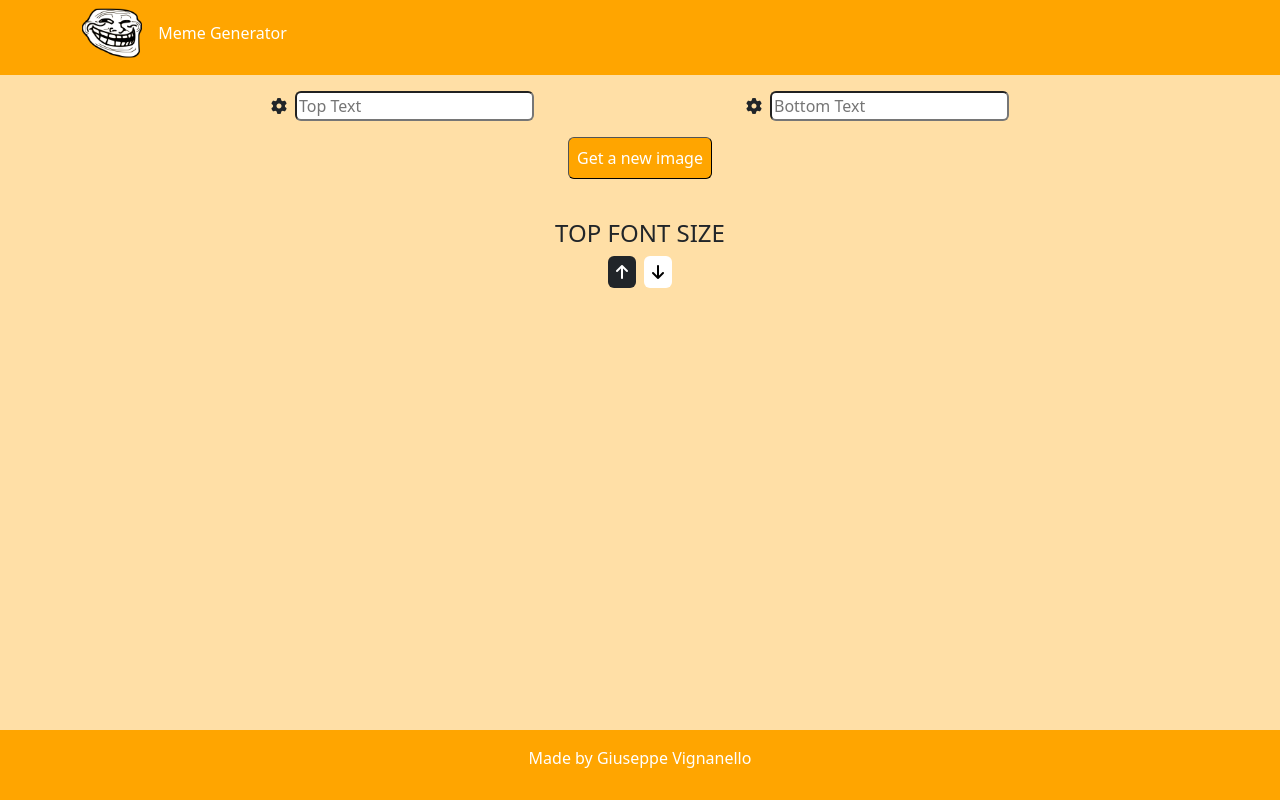
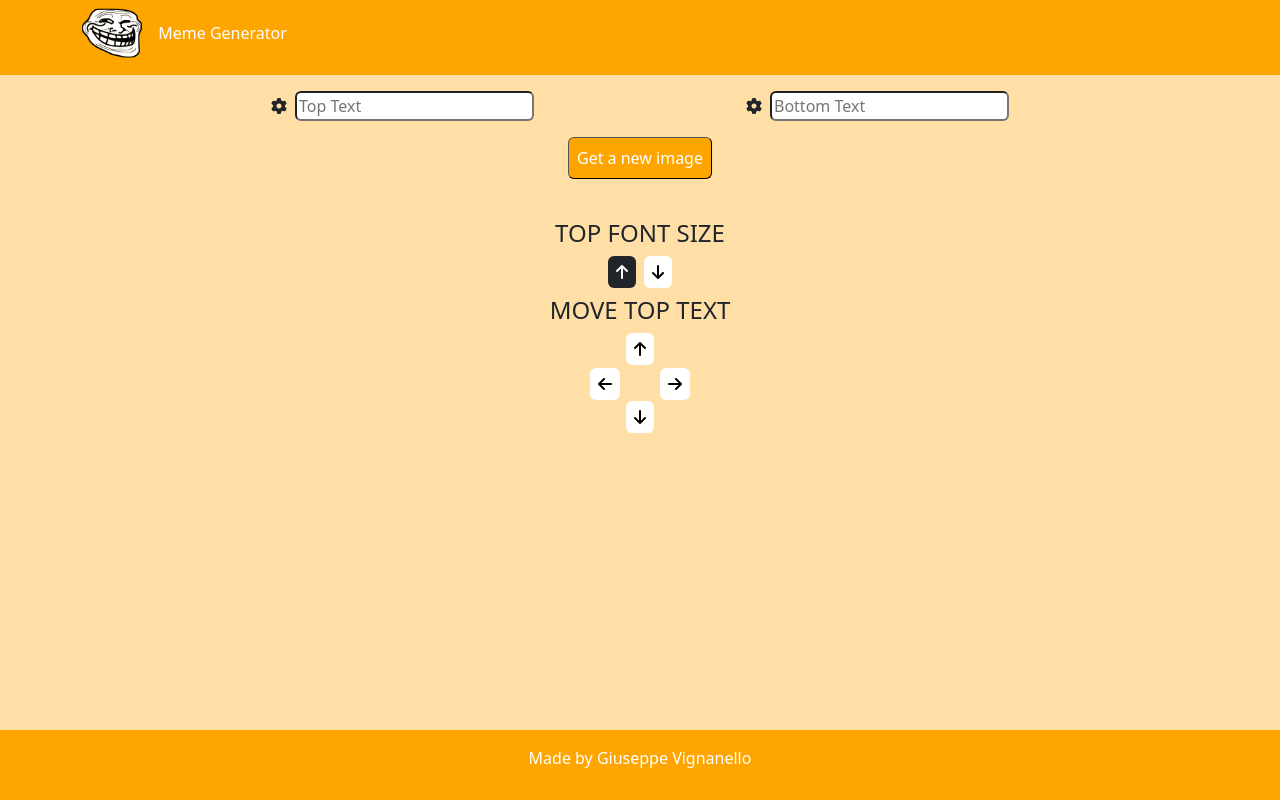
Before and after one commit to giuseppevignanello/meme-generator, a React (Vite) app: page / in a window 1280 px wide. Both pictures are taken after a click on the element 279 px from the left and 106 px from the top of the page. Built offline with nearby package versions, Linux system fonts and the light colour scheme; no server answers.

Commit message:
add move buttons

```diff
--- a/src/components/Buttons.jsx
+++ b/src/components/Buttons.jsx
@@ -2,7 +2,7 @@ import React from 'react'
 
 const Buttons = ({ selected, onFontSizeIncrease, onFontSizeDecrease }) => {
     return (
-
+        <div>
             <div className={`d-flex flex-column ${selected ? 'd-block' : 'd-none'}`}>
                 <div>
                     <h4 className="text-center mt-2">{selected.toUpperCase()} FONT SIZE</h4>
@@ -16,6 +16,26 @@ const Buttons = ({ selected, onFontSizeIncrease, onFontSizeDecrease }) => {
                     </button>
                 </div>
             </div>
+            <div className={`flex-column justify-content-center ${selected ? 'd-flex' : 'd-none'}`}>
+                <div>
+                    <h4 className="text-center mt-2">MOVE {selected.toUpperCase()} TEXT</h4>
+                </div>
+                <div className='position-relative move_buttons d-flex' >
+                    <button className='rounded p-1 px-2 border-0 bg-white up_button' type="button">
+                        <i className="fa-solid fa-arrow-up"></i>
+                    </button>
+                    <button className='rounded p-1 px-2 border-0 bg-white down_button' type="button">
+                        <i className="fa-solid fa-arrow-down"></i>
+                    </button>
+                    <button className='rounded p-1 px-2 border-0 bg-white left_button' type="button">
+                        <i className="fa-solid fa-arrow-left"></i>
+                    </button>
+                    <button className='rounded p-1 px-2 border-0 bg-white right_button' type="button">
+                        <i className="fa-solid fa-arrow-right"></i>
+                    </button>
+                </div>
+            </div>
+        </div>
 
     )
 }
--- a/src/index.css
+++ b/src/index.css
@@ -77,6 +77,38 @@
     border: 1px solid red;
 }
 
+/* #region move buttons */
+.move_buttons {
+    height: 100px;
+    width: 100px;
+    margin: auto;
+}
+
+.up_button {
+    position: absolute;
+    top: 0;
+    left: 50%;
+    transform: translate(-50%);
+}
+.down_button {
+    position: absolute;
+    bottom: 0%;
+    left: 50%;
+    transform: translate(-50%);
+}
+.left_button {
+    position: absolute;
+    left: 0%;
+    top: 35%;
+}
+.right_button {
+    position: absolute;
+    right: 0%;
+    top: 35%;
+}
+
+/* #end region move buttons */
+
 /* #endregion_main */
 
 /* #region footer */
```
Lines whose indentation alone changed are shown as unchanged.
